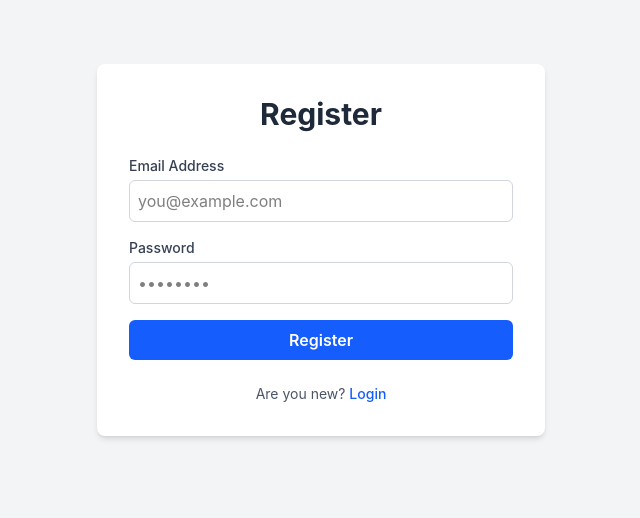
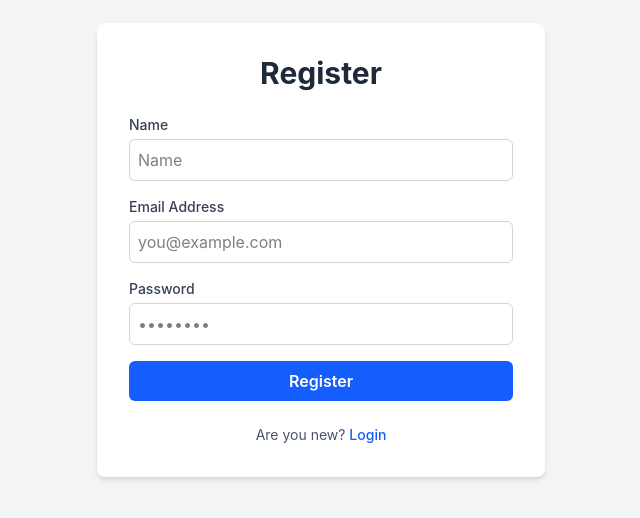
Before and after one commit to ajay020/collaborate-notes-frontend, a React (Vite) app: page /register in a window 1280 px wide. Shown: the part 150-668 px from the top of the page, without its empty margins (319-959 px from the left). Built offline with nearby package versions, Linux system fonts and the light colour scheme.

Commit message:
add name field to register form

```diff
--- a/src/api/auth-api.ts
+++ b/src/api/auth-api.ts
@@ -1,8 +1,10 @@
 import { apiClient } from "./client";
 
 export const authApi = {
-    register: async (email: string, password: string) => {
+    register: async (name: string, email: string, password: string) => {
+        console.log(name, email, password)
         const res = await apiClient.post("/auth/register", {
+            name,
             email,
             password,
         });
--- a/src/pages/register-page.tsx
+++ b/src/pages/register-page.tsx
@@ -3,6 +3,7 @@ import { useNavigate, Link } from "react-router-dom";
 import { useAuthStore } from "../store/auth-store";
 
 export default function Register() {
+    const [name, setName] = useState("");
     const [email, setEmail] = useState("");
     const [password, setPassword] = useState("");
     const [error, setError] = useState("");
@@ -15,7 +16,7 @@ export default function Register() {
         e.preventDefault();
         setError("");
         try {
-            await register(email, password);
+            await register(name, email, password);
             navigate("/login");
         } catch {
             setError("Failed to register. Please try again.");
@@ -34,6 +35,16 @@ export default function Register() {
                 )}
 
                 <div className="space-y-4">
+                    <div>
+                        <label className="block text-sm font-medium text-gray-700">Name</label>
+                        <input
+                            className="mt-1 w-full rounded-md border border-gray-300 p-2 outline-none focus:ring-2 focus:ring-blue-500"
+                            value={name}
+                            onChange={(e) => setName(e.target.value)}
+                            placeholder="Name"
+                            type="text"
+                        />
+                    </div>
                     <div>
                         <label className="block text-sm font-medium text-gray-700">Email Address</label>
                         <input
--- a/src/store/auth-store.ts
+++ b/src/store/auth-store.ts
@@ -6,7 +6,7 @@ type AuthState = {
     token: string | null;
     isLoading: boolean;
     login: (email: string, password: string) => Promise<void>;
-    register: (email: string, password: string) => Promise<void>;
+    register: (name: string, email: string, password: string) => Promise<void>;
     logout: () => void;
 };
 
@@ -33,11 +33,11 @@ export const useAuthStore = create<AuthState>((set) => ({
         }
     },
 
-    register: async (email, password) => {
+    register: async (name, email, password) => {
         set({ isLoading: true });
 
         try {
-            await authApi.register(email, password);
+            await authApi.register(name, email, password);
             set({ isLoading: false });
         } catch (err) {
             set({ isLoading: false });
```
